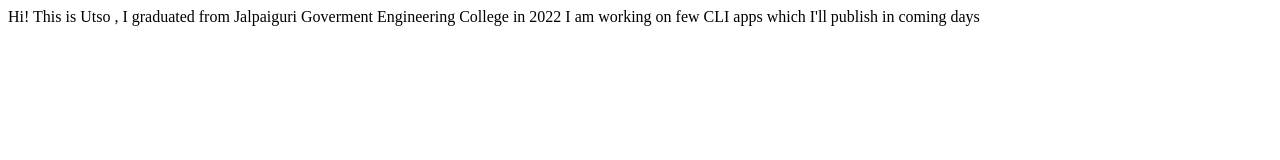
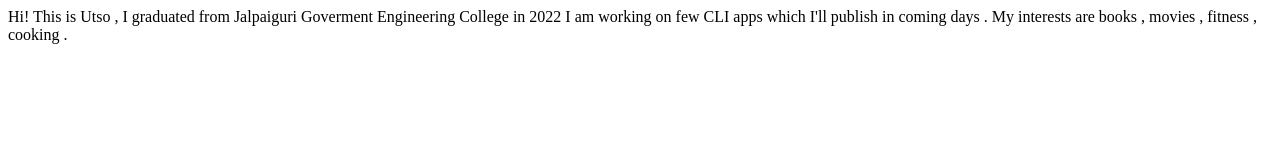
Before and after one commit to utsobanerjee/utsobanerjee-site, a plain HTML site: page index.html in a window 1280 px wide. Drawn offline with Linux system fonts and the light colour scheme.

Commit message:
update: added interests

```diff
--- a/index.html
+++ b/index.html
@@ -9,6 +9,7 @@
 <body>
     Hi! This is Utso , I graduated from Jalpaiguri Goverment Engineering College in 2022
 
-    I am working on few CLI apps which I'll publish in coming days
+    I am working on few CLI apps which I'll publish in coming days .
+    My interests are books , movies , fitness , cooking .
 </body>
 </html>
```
